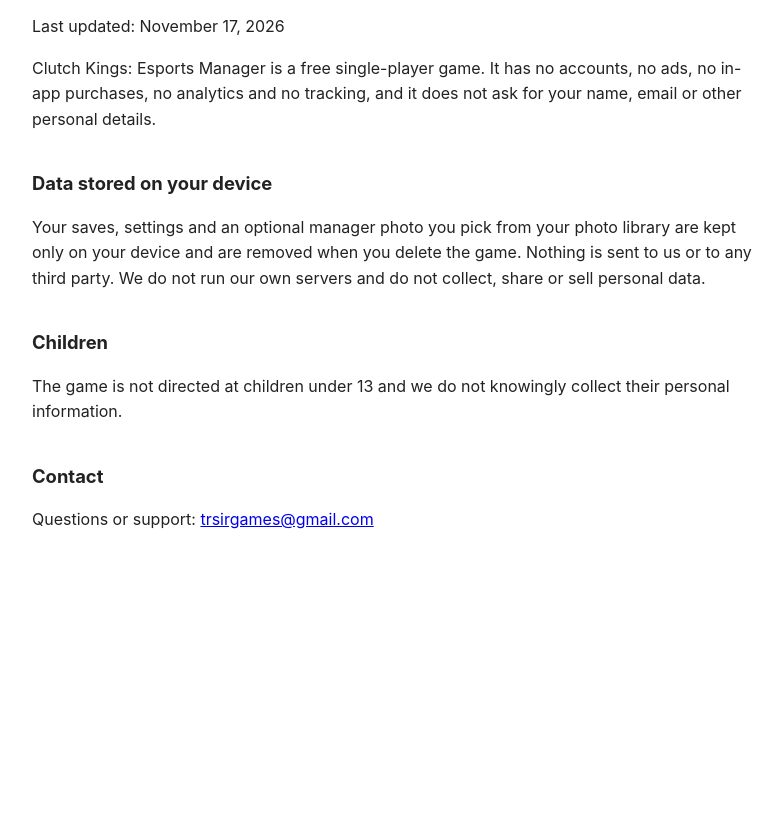
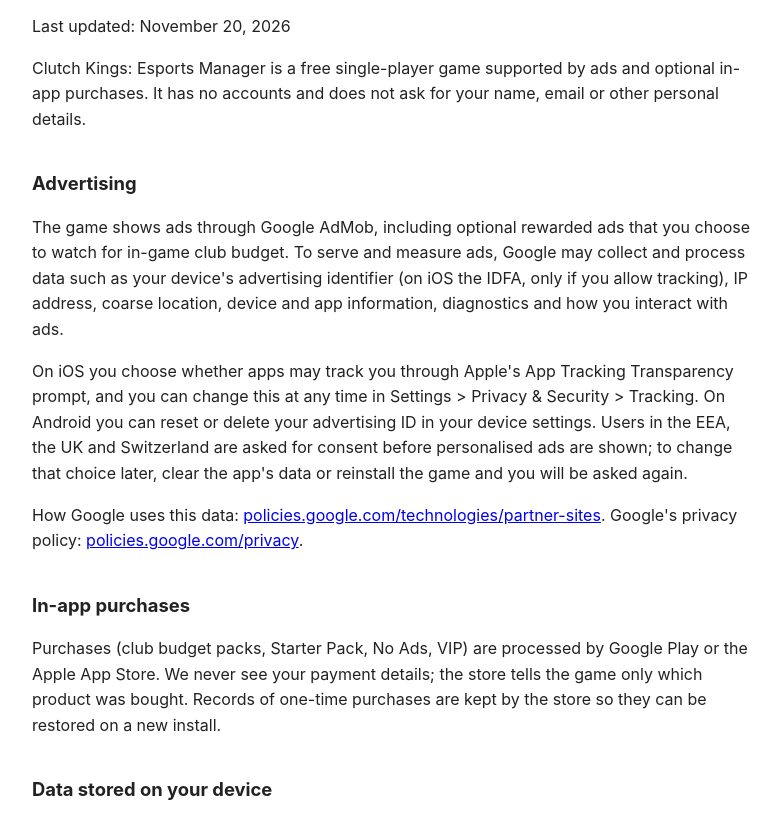
Before and after one commit to onrsir/clutchkings, a plain HTML site: page privacy.html in a window 1280 px wide. Shown: the part 84-902 px from the top of the page, without its empty margins (248-1031 px from the left). Before the commit the page ends 800 px from the top, so only its background shows below. Drawn offline with Linux system fonts and the light colour scheme.

Commit message:
Add ads and in-app purchases to privacy policy

```diff
--- a/privacy.html
+++ b/privacy.html
@@ -4,12 +4,20 @@
 <style>body{font-family:-apple-system,Segoe UI,Roboto,sans-serif;max-width:720px;margin:40px auto;padding:0 16px;line-height:1.6;color:#222;background:#fff}h1{font-size:1.6em}h2{font-size:1.15em;margin-top:2em}</style></head>
 <body>
 <h1>Clutch Kings Privacy Policy</h1>
-<p>Last updated: November 17, 2026</p>
-<p>Clutch Kings: Esports Manager is a free single-player game. It has no accounts, no ads, no in-app purchases, no analytics and no tracking, and it does not ask for your name, email or other personal details.</p>
+<p>Last updated: November 20, 2026</p>
+<p>Clutch Kings: Esports Manager is a free single-player game supported by ads and optional in-app purchases. It has no accounts and does not ask for your name, email or other personal details.</p>
+<h2>Advertising</h2>
+<p>The game shows ads through Google AdMob, including optional rewarded ads that you choose to watch for in-game club budget. To serve and measure ads, Google may collect and process data such as your device's advertising identifier (on iOS the IDFA, only if you allow tracking), IP address, coarse location, device and app information, diagnostics and how you interact with ads.</p>
+<p>On iOS you choose whether apps may track you through Apple's App Tracking Transparency prompt, and you can change this at any time in Settings &gt; Privacy &amp; Security &gt; Tracking. On Android you can reset or delete your advertising ID in your device settings. Users in the EEA, the UK and Switzerland are asked for consent before personalised ads are shown; to change that choice later, clear the app's data or reinstall the game and you will be asked again.</p>
+<p>How Google uses this data: <a href="https://policies.google.com/technologies/partner-sites">policies.google.com/technologies/partner-sites</a>. Google's privacy policy: <a href="https://policies.google.com/privacy">policies.google.com/privacy</a>.</p>
+<h2>In-app purchases</h2>
+<p>Purchases (club budget packs, Starter Pack, No Ads, VIP) are processed by Google Play or the Apple App Store. We never see your payment details; the store tells the game only which product was bought. Records of one-time purchases are kept by the store so they can be restored on a new install.</p>
 <h2>Data stored on your device</h2>
-<p>Your saves, settings and an optional manager photo you pick from your photo library are kept only on your device and are removed when you delete the game. Nothing is sent to us or to any third party. We do not run our own servers and do not collect, share or sell personal data.</p>
+<p>Your saves, settings, purchase status and an optional manager photo you pick from your photo library are kept only on your device and are removed when you delete the game. We do not run our own servers and do not sell personal data.</p>
 <h2>Children</h2>
 <p>The game is not directed at children under 13 and we do not knowingly collect their personal information.</p>
+<h2>Changes</h2>
+<p>If this policy changes, the updated version will be published at this address.</p>
 <h2>Contact</h2>
 <p>Questions or support: <a href="mailto:trsirgames@gmail.com">trsirgames@gmail.com</a></p>
 </body></html>
```
